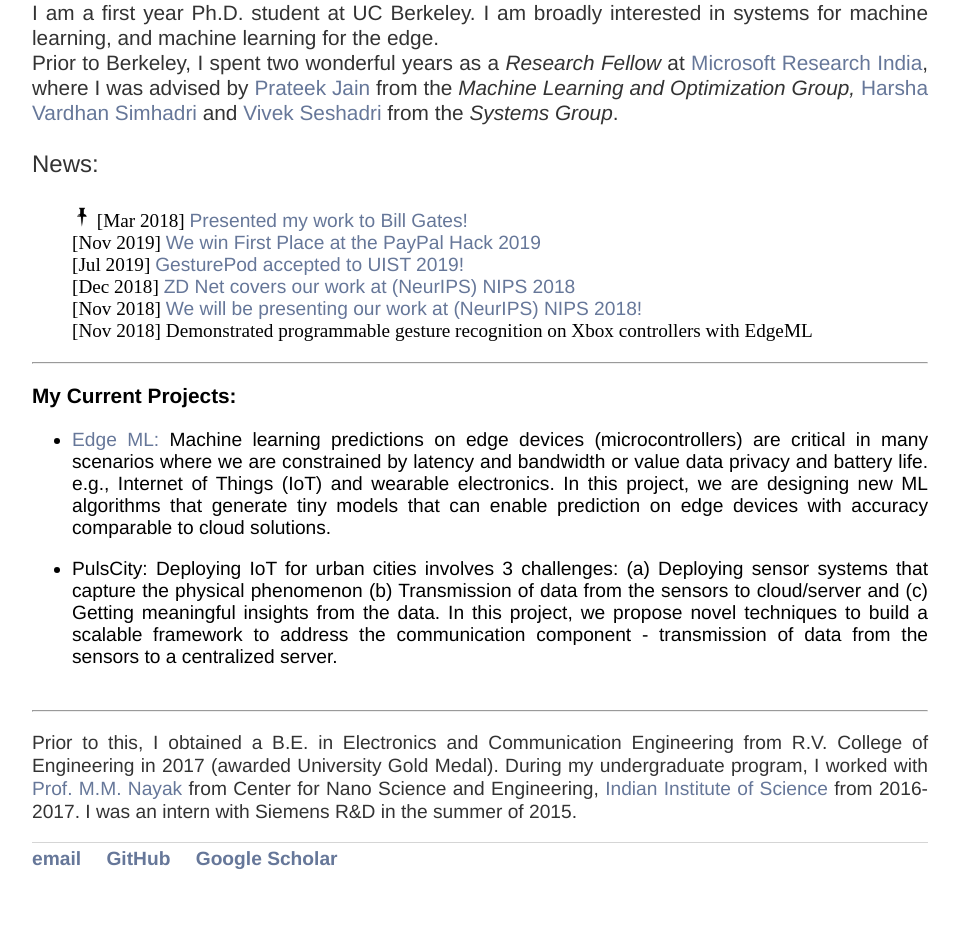
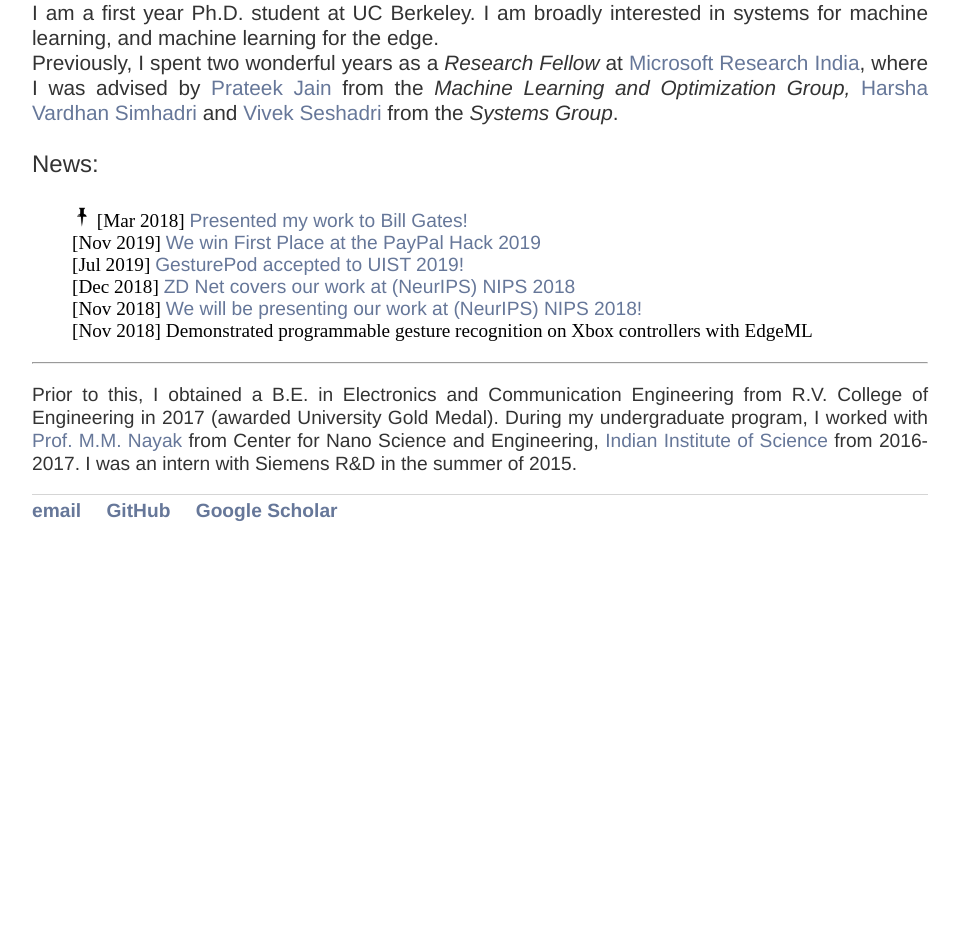
Before and after one commit to ShishirPatil/ShishirPatil.github.io, a Jekyll site: the page built from index.md, in a window 1280 px wide. Shown: the part 318-1248 px from the top of the page, without its empty margins (160-1120 px from the left). Built offline with Jekyll 4.4.1, drawn with Linux system fonts in a browser that asks for light colours; after the commit the page ends 900 px from its top, so only the background shows below that.

Commit message:
Moving to Berkeley

```diff
--- a/gesturepod/index.html
+++ b/gesturepod/index.html
@@ -4,7 +4,7 @@
 ---
 
 	<div class="GesturePod">
-			<h4>GesturePod</h4>
+			<h2>GesturePod</h2>
 			<!-- <h3>Resources for GesturePod</h3> -->
 			<!-- <br> -->
 			Microsoft Research India's <a href="https://github.com/Microsoft/EdgeML">EdgeML</a> or Edge Machine Learning project aims to deploy Machine Learning on resource-constrained edge devices. EdgeML is important in many scenarios where there are constraints on a) latency, b) battery, and c) privacy.</br>
--- a/index.md
+++ b/index.md
@@ -27,7 +27,7 @@
 	<!-- <h2>Hi there, I'm Shishir Patil!</h2> -->
 	<p style="font-size:1.3em;">
         I am a first year Ph.D. student at UC Berkeley. I am broadly interested in systems for machine learning, and machine learning for the edge.<br>
-        Prior to Berkeley, I spent two wonderful years as a <i>Research Fellow</i> at <a href ='https://www.microsoft.com/en-us/research/lab/microsoft-research-india/'>Microsoft Research India</a>, where I was advised by <a href='http://www.prateekjain.org/'>Prateek Jain</a> from the <em>Machine Learning and Optimization Group,</em> <a href='http://harsha-simhadri.org/'>Harsha Vardhan Simhadri</a> and <a href='https://www.microsoft.com/en-us/research/people/visesha/'>Vivek Seshadri</a> from the <em>Systems Group</em>.
+        Previously, I spent two wonderful years as a <i>Research Fellow</i> at <a href ='https://www.microsoft.com/en-us/research/lab/microsoft-research-india/'>Microsoft Research India</a>, where I was advised by <a href='http://www.prateekjain.org/'>Prateek Jain</a> from the <em>Machine Learning and Optimization Group,</em> <a href='http://harsha-simhadri.org/'>Harsha Vardhan Simhadri</a> and <a href='https://www.microsoft.com/en-us/research/people/visesha/'>Vivek Seshadri</a> from the <em>Systems Group</em>.
         <!-- <a href="/about">Read more about my life...</a> -->
     </p>
 
@@ -52,28 +52,30 @@
 
     <hr>
 
-    <h3>My Current Projects:</h3>
-    <p>
-        <ul>
-        <li><a href ='https://github.com/Microsoft/EdgeML'>Edge ML:</a>
+    <!-- <h3>My Current Projects:</h3> -->
+    <!-- <p> -->
+        <!-- <ul> -->
+        <!-- <li> -->
+        <!-- <a href ='https://github.com/Microsoft/EdgeML'>Edge ML:</a>
          Machine learning predictions on edge devices (microcontrollers) are critical in many scenarios where we are constrained by latency and bandwidth or value data privacy and battery life. e.g., Internet of Things (IoT) and wearable electronics. In this project, we are designing new ML algorithms that generate tiny models that can enable prediction on edge devices with accuracy comparable to cloud solutions. <!-- These algorithms can be deployed on microcontrollers that use milliwatts of power and have just a few kB of RAM. -->
-        </li>
-        </ul>
-    </p>
+        <!-- </li> -->
+        <!-- </ul> -->
+    <!-- </p> -->
 
-    <p>
-        <ul>
-        <li>PulsCity: Deploying IoT for urban cities involves 3 challenges:
-            (a) Deploying sensor systems that capture the physical phenomenon (b)
-            Transmission of data from the sensors to cloud/server and (c)
-            Getting meaningful insights from the data.
-            In this project, we propose novel techniques to build a scalable framework to address the communication component - transmission of data from the sensors to a centralized server.
-        </li><br>
+    <!-- <p> -->
+        <!-- <ul> -->
+        <!-- <li> -->
+        <!-- PulsCity: Deploying IoT for urban cities involves 3 challenges:
+        (a) Deploying sensor systems that capture the physical phenomenon (b)
+        Transmission of data from the sensors to cloud/server and (c)
+        Getting meaningful insights from the data.
+        In this project, we propose novel techniques to build a scalable framework to address the communication component - transmission of data from the sensors to a centralized server. -->
+        <!-- </li><br> -->
         <!-- <i>My past projects can be found in my <a href='https://drive.google.com/file/d/1Fdmc4aNIdXnHyt9MQlyiXhmM2GKku8Ya/view?usp=sharing'>CV</a></i> -->
-        </ul>
-    </p>
+        <!-- </ul>  -->
+    <!-- </p> -->
 
-    <hr>
+    <!-- <hr> -->
 
     <p>
         Prior to this, I obtained a B.E. in Electronics and Communication Engineering from R.V.
--- a/publications/index.html
+++ b/publications/index.html
@@ -43,7 +43,7 @@
 
 
 
-<!-- 			<p><b>Abstract: </b>The vast advancements in Semiconductor Power Devices has led to increased deliberations in packaging of these devices. Primary among them are single IC stand alone systems. This paper considers TO-254 packaging for power devices. We observe the behavior of the specimen under different conditions mimicking the different environment exposed in the lifecycle of the device. Insulation Resistance, Breakdown Strength and other electronic properties are deliberated on.</p> -->
+			<!-- <p><b>Abstract: </b>The vast advancements in Semiconductor Power Devices has led to increased deliberations in packaging of these devices. Primary among them are single IC stand alone systems. This paper considers TO-254 packaging for power devices. We observe the behavior of the specimen under different conditions mimicking the different environment exposed in the lifecycle of the device. Insulation Resistance, Breakdown Strength and other electronic properties are deliberated on.</p> -->
 			<!-- <a href="javascript:toggleBibtex('PatilICEE')">[BibTex]</a>
 			<div class="bibtex noshow" id="bib_PatilICEE">
 			<pre>
```
Lines whose indentation alone changed are shown as unchanged.
